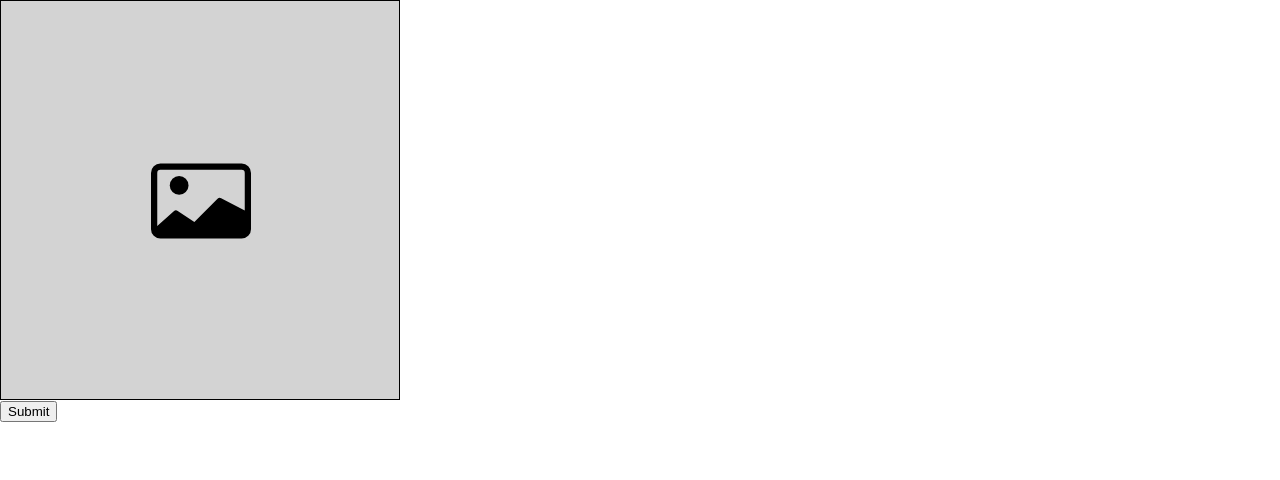
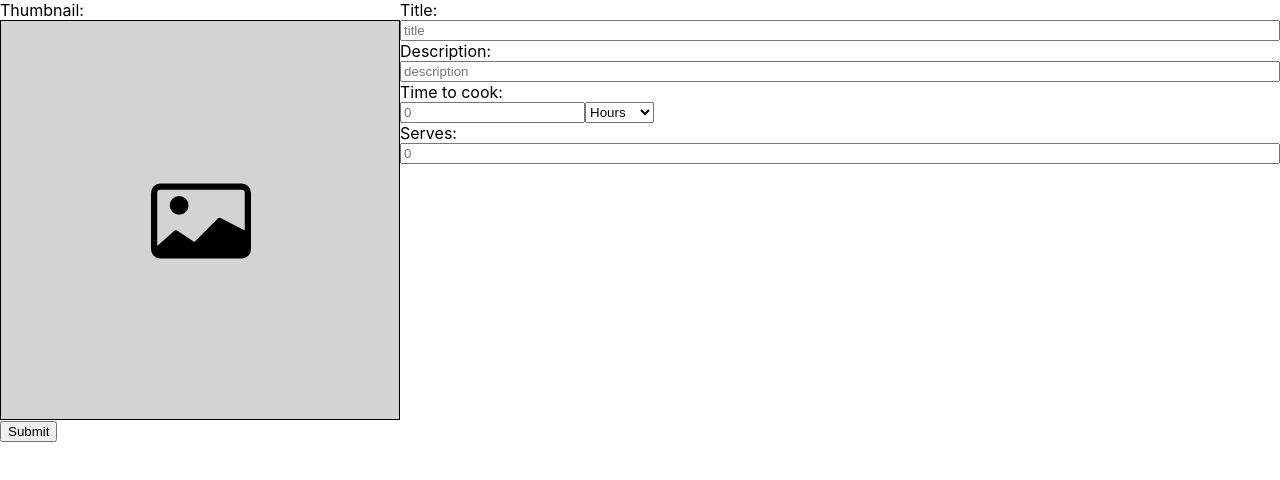
Before and after one commit to EscaDev1/prototype1, a React (Create React App) app: page / in a window 1280 px wide. Shown: the top 480 px of the page. Built offline with nearby package versions, Linux system fonts and the light colour scheme.

Commit message:
Form with issues

```diff
--- a/src/js/components/RecipesComponents/RecipeForm.js
+++ b/src/js/components/RecipesComponents/RecipeForm.js
@@ -2,14 +2,29 @@ import {Formik, Form, Field} from "formik";
 import * as Yup from "yup";
 import React from "react";
 import {FileField} from "./ImageForm.js"
+import styled, {css} from "styled-components";
+
+const Container = styled.div`
+    display:flex;
+    flex-direction: ${props=>props.direction};
+    ${props => props.grow && css`
+        flex-grow:1;
+    `}
+`;
 
 const initialValues ={
     image:"",
+    title:"",
+    description:"",
+    time:"",
+    timeUnit:"",
+    serves:"",
+
 
 }
 
 const nameSchema = Yup.object().shape({
-    image: Yup.string().required("Required"),
+
   });
 
 
@@ -19,10 +34,57 @@ const nameSchema = Yup.object().shape({
 
  const RecipeForm = ({errors,touched, handleSubmit}) => (
     <Form>
-        <Field name="image" size="400" component={FileField}/>
-        {errors.image && touched.image ? (
-            <div>{errors.image}</div>
-        ):null}
+        <Container direction="row">
+            <Container direction="column">
+                <label htmlFor="image">Thumbnail:</label>
+                <Field name="image" size="400" component={FileField}/>
+                {errors.image && touched.image ? (
+                    <div>{errors.image}</div>
+                ):null}
+            </Container>
+
+            <Container grow direction="column">
+                <label htmlFor="title">Title:</label>
+                <input
+                id="title"
+                type="text"
+                name="title"
+                placeholder="title"
+                />
+
+                <label htmlFor="title">Description:</label>
+                <input
+                id="description"
+                type="text"
+                name="description"
+                placeholder="description"
+                />
+
+                <label htmlFor="time">Time to cook:</label>
+                <Container direction="row">
+                    <input
+                    id="time"
+                    type="number"
+                    name="time"
+                    placeholder="0"
+                    />
+                    <select name="timeUnit" default="hours">
+                        <option value="hours">Hours</option>
+                        <option value="minutes">Minutes</option>
+                    </select>
+                </Container>
+                <label htmlFor="serves">Serves:</label>
+
+                <input
+                id="serves"
+                type="number"
+                name="serves"
+                placeholder="0"
+                />
+            </Container>
+
+        </Container>
+
         <input type="submit" value="Submit" onSubmit={handleSubmit} />
     </Form>
  );
```
